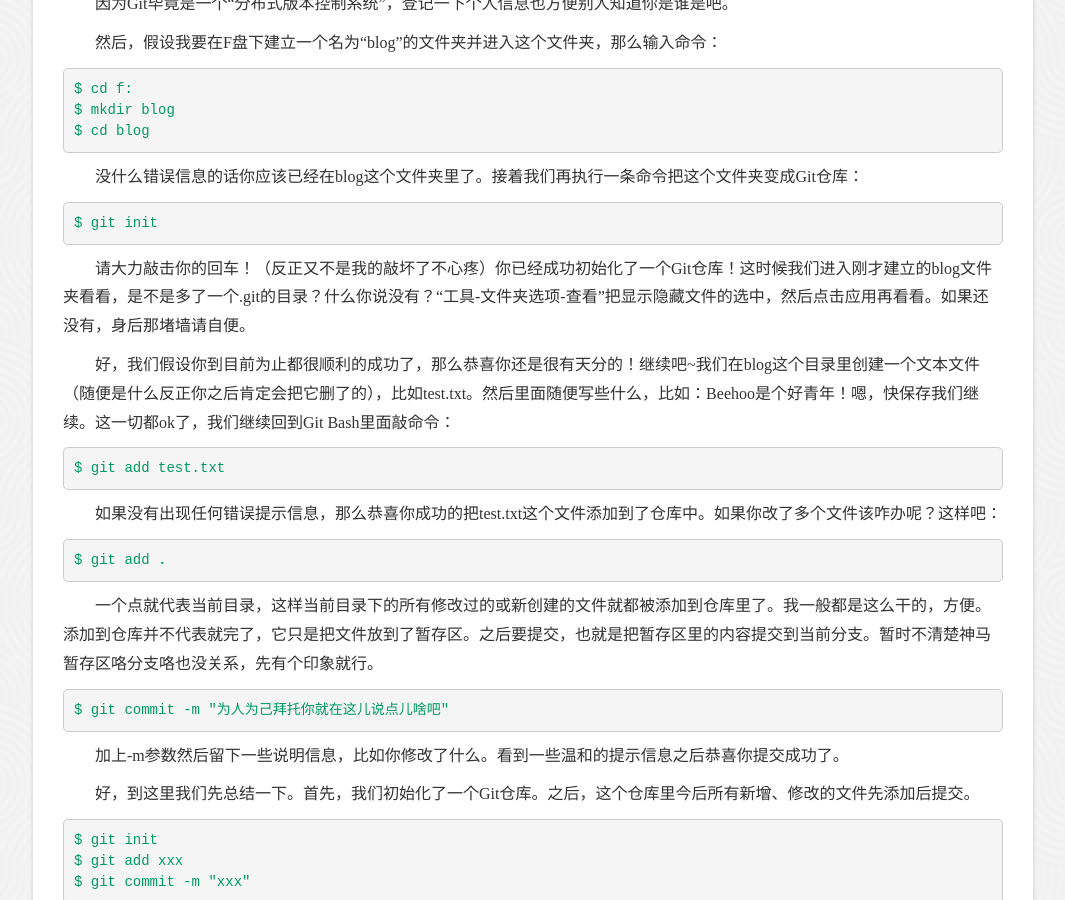
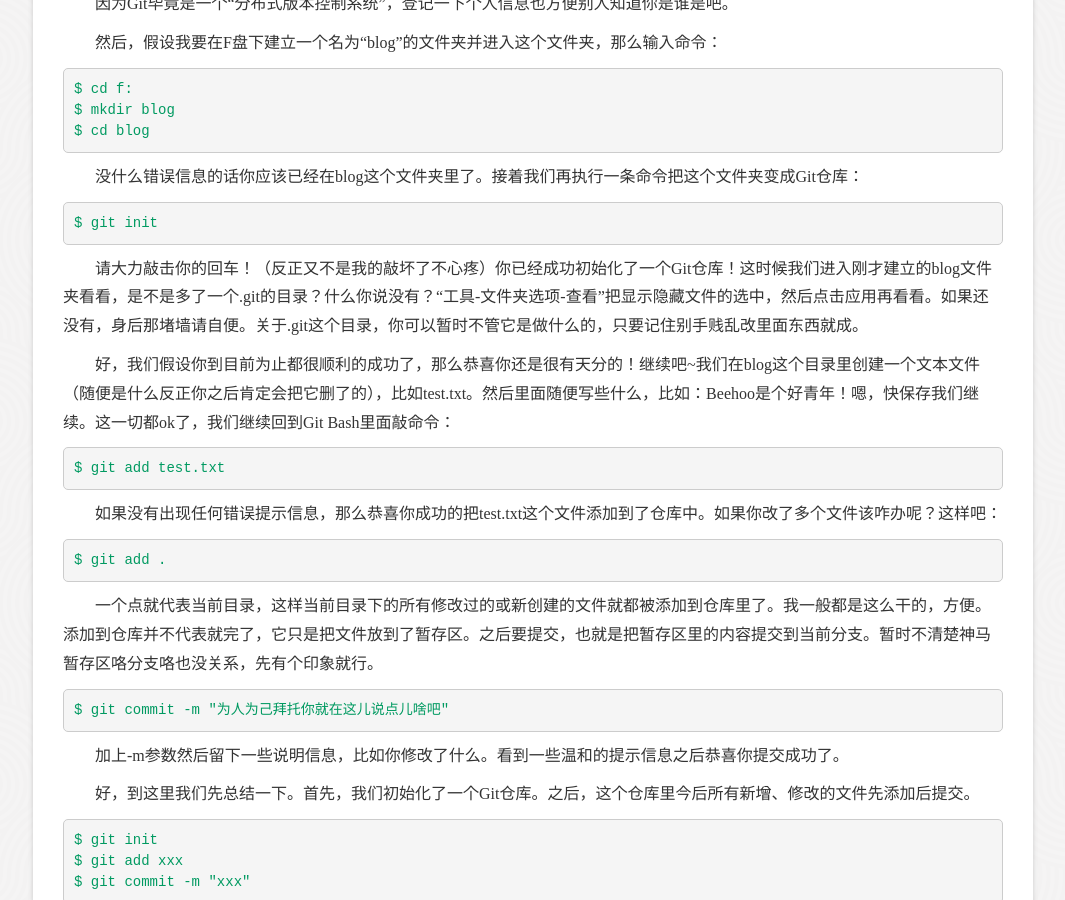
Before and after one commit to beehoo/beehoo.github.io, a Jekyll site: the page built from _posts/2014-10-25-Git基础-1.md, in a window 1280 px wide and 900 px high, scrolled down 668 px. Shown: the whole window, without its empty margins (107-1172 px from the left). Built offline with Jekyll 4.4.1, drawn with Linux system fonts in a browser that asks for light colours; some web fonts are replaced; Markdown is read by kramdown in place of the engine named in the settings; comment, search, counter and statistics services are not loaded.

Commit message:
小修改

```diff
--- a/_posts/2014-10-25-Git基础-1.md
+++ b/_posts/2014-10-25-Git基础-1.md
@@ -32,7 +32,7 @@ OK下面该来点实际的了。这里的操作都以Windows为环境。打开
 
 	$ git init
 
-请大力敲击你的回车！（反正又不是我的敲坏了不心疼）你已经成功初始化了一个Git仓库！这时候我们进入刚才建立的blog文件夹看看，是不是多了一个.git的目录？什么你说没有？“工具-文件夹选项-查看”把显示隐藏文件的选中，然后点击应用再看看。如果还没有，身后那堵墙请自便。
+请大力敲击你的回车！（反正又不是我的敲坏了不心疼）你已经成功初始化了一个Git仓库！这时候我们进入刚才建立的blog文件夹看看，是不是多了一个.git的目录？什么你说没有？“工具-文件夹选项-查看”把显示隐藏文件的选中，然后点击应用再看看。如果还没有，身后那堵墙请自便。关于.git这个目录，你可以暂时不管它是做什么的，只要记住别手贱乱改里面东西就成。
 
 好，我们假设你到目前为止都很顺利的成功了，那么恭喜你还是很有天分的！继续吧~我们在blog这个目录里创建一个文本文件（随便是什么反正你之后肯定会把它删了的），比如test.txt。然后里面随便写些什么，比如：Beehoo是个好青年！嗯，快保存我们继续。这一切都ok了，我们继续回到Git Bash里面敲命令：
 
```
